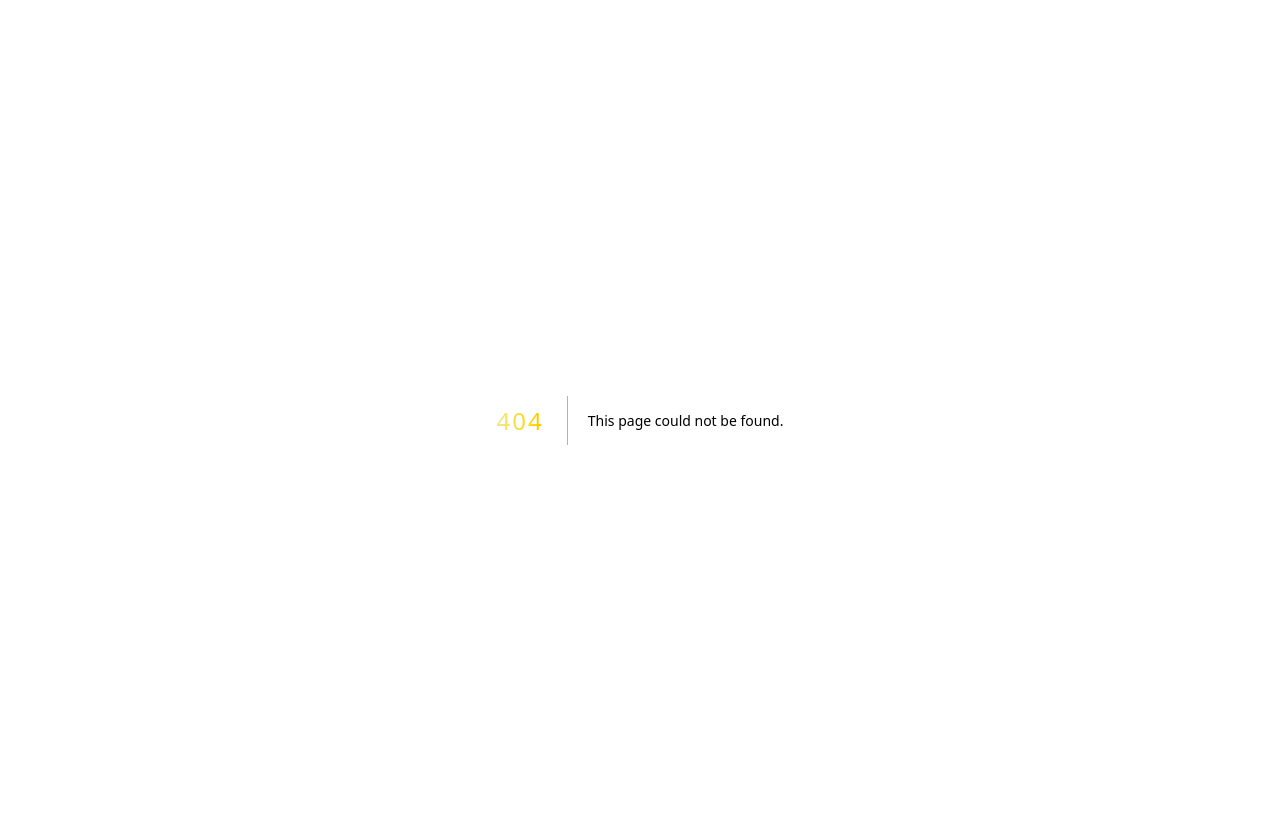
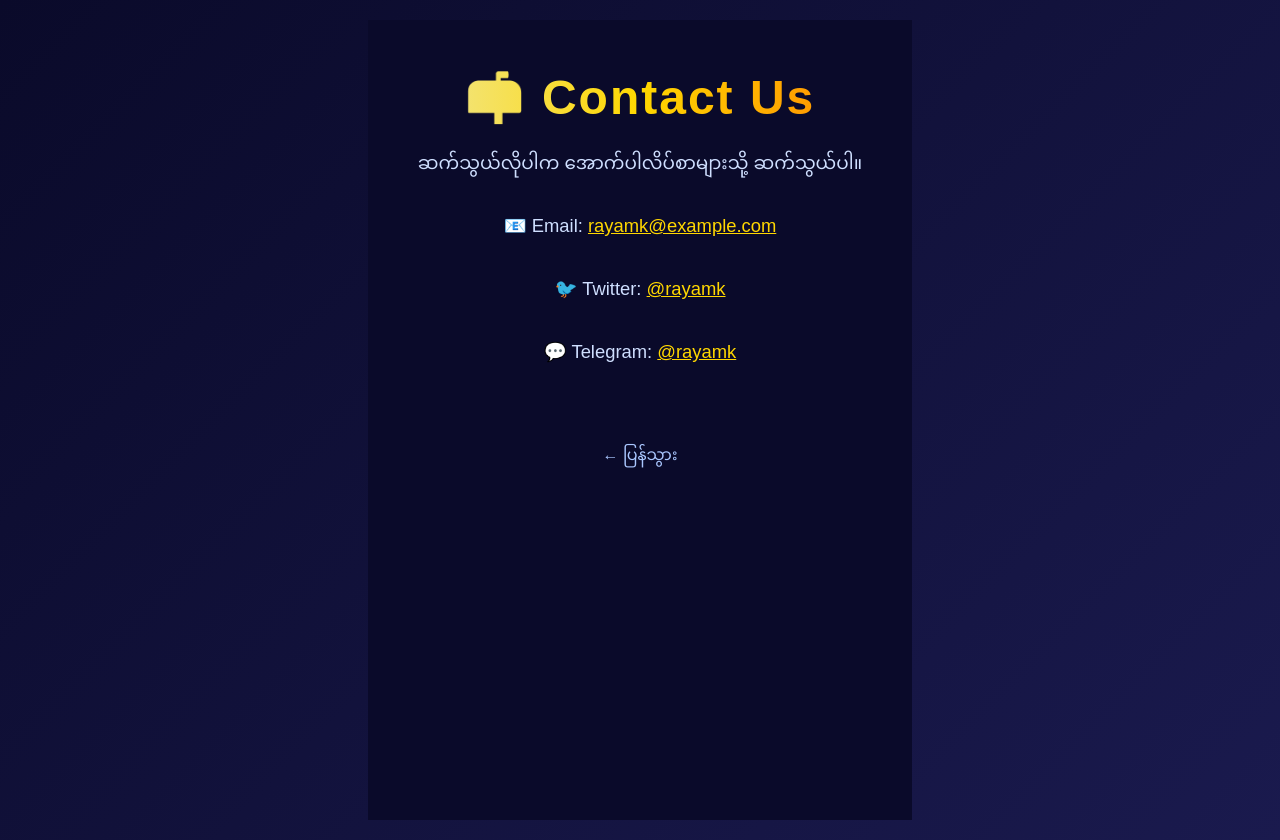
Before and after one commit to rayamk/Light-Waves-Season, a Next.js app: page /contact in a window 1280 px wide. Before the commit this address had no page. Built offline with nearby package versions, Linux system fonts and the light colour scheme.

Commit message:
Add contact page with metadata and contact details

```diff
--- /dev/null
+++ b/app/contact/page.js
@@ -0,0 +1,19 @@
+export const metadata = {
+  title: 'Contact - Light Waves Season',
+  description: 'Light Waves Season ကို ဆက်သွယ်ရန်',
+}
+
+export default function Contact() {
+  return (
+    <div style={{ fontFamily: 'Arial', textAlign: 'center', padding: '50px', background: '#0a0a2a', color: 'white', minHeight: '100vh' }}>
+      <h1>📬 Contact Us</h1>
+      <p style={{ marginTop: '20px' }}>ဆက်သွယ်လိုပါက အောက်ပါလိပ်စာများသို့ ဆက်သွယ်ပါ။</p>
+      <div style={{ marginTop: '30px', lineHeight: '2' }}>
+        <p>📧 Email: <a href="mailto:rayamk@example.com" style={{ color: '#ffd700' }}>rayamk@example.com</a></p>
+        <p>🐦 Twitter: <a href="#" style={{ color: '#ffd700' }}>@rayamk</a></p>
+        <p>💬 Telegram: <a href="#" style={{ color: '#ffd700' }}>@rayamk</a></p>
+      </div>
+      <a href="/" style={{ display: 'inline-block', marginTop: '40px', color: '#aac7ff', textDecoration: 'none' }}>← ပြန်သွား</a>
+    </div>
+  )
+}
```
